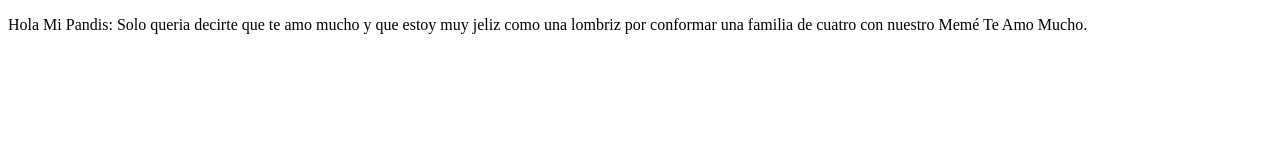
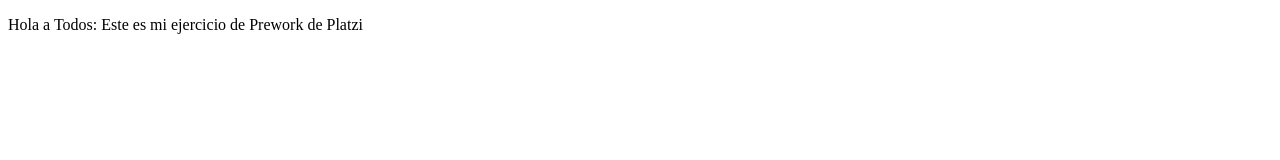
Before and after one commit to mecastanedab/Curso_Prework, a plain HTML site: page index.html in a window 1280 px wide. Drawn offline with Linux system fonts and the light colour scheme.

Commit message:
cambios en el texto

```diff
--- a/index.html
+++ b/index.html
@@ -4,14 +4,11 @@
     <meta charset="UTF-8">
     <meta http-equiv="X-UA-Compatible" content="IE=edge">
     <meta name="viewport" content="width=device-width, initial-scale=1.0">
-    <title>I LOVE U</title>
+    <title>Prueba de Clase</title>
 </head>
 <body>
     <p>
-        Hola Mi Pandis:
-        Solo queria decirte que te amo mucho y que estoy muy jeliz como
-        una lombriz por conformar una familia de cuatro con nuestro Memé
-        Te Amo Mucho.
+        Hola a Todos: Este es mi ejercicio de Prework de Platzi
     </p>
 </body>
 </html>
```
